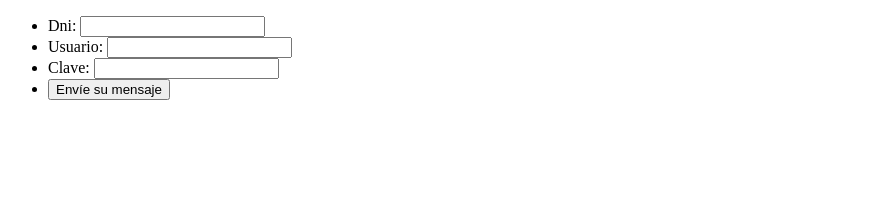
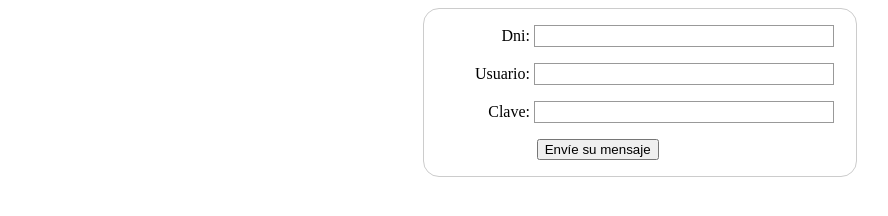
Before and after one commit to florvale/Curso, a plain HTML site: page Index2/Index2/Index3.html in a window 1280 px wide. Shown: the whole page, without its empty margins (0-888 px from the left). Drawn offline with Linux system fonts and the light colour scheme; files that its build step writes are made by us from their sources.

Commit message:
Update Estilos.css

```diff
--- a/Style/Estilos.css
+++ b/Style/Estilos.css
@@ -41,3 +41,71 @@ h2 {
 p {
 	 text-align: justify;
 }
+
+
+
+form {
+  /* Centrar el formulario en la página */
+  margin: 0 auto;
+  width: 400px;
+  /* Esquema del formulario */
+  padding: 1em;
+  border: 1px solid #CCC;
+  border-radius: 1em;
+}
+
+ul {
+  list-style: none;
+  padding: 0;
+  margin: 0;
+}
+
+form li + li {
+  margin-top: 1em;
+}
+
+label {
+  /* Tamaño y alineación uniforme */
+  display: inline-block;
+  width: 90px;
+  text-align: right;
+}
+
+input,
+textarea {
+  /* Para asegurarse de que todos los campos de texto tienen la misma configuración de letra
+     Por defecto, las áreas de texto tienen un tipo de letra monoespaciada */
+  font: 1em sans-serif;
+
+  /* Tamaño uniforme del campo de texto */
+  width: 300px;
+  box-sizing: border-box;
+
+  /* Hacer coincidir los bordes del campo del formulario */
+  border: 1px solid #999;
+}
+
+input:focus,
+textarea:focus {
+  /* Destacado adicional para elementos que tienen el cursor */
+  border-color: #000;
+}
+
+textarea {
+  /* Alinear los campos de texto multilínea con sus etiquetas */
+  vertical-align: top;
+
+  /* Proporcionar espacio para escribir texto */
+  height: 5em;
+}
+
+.button {
+  /* Alinear los botones con los campos de texto */
+  padding-left: 90px; /* mismo tamaño que los elementos de la etiqueta */
+}
+
+button {
+  /* Este margen adicional representa aproximadamente el mismo espacio que el espacio
+     entre las etiquetas y sus campos de texto */
+  margin-left: .5em;
+}
```
